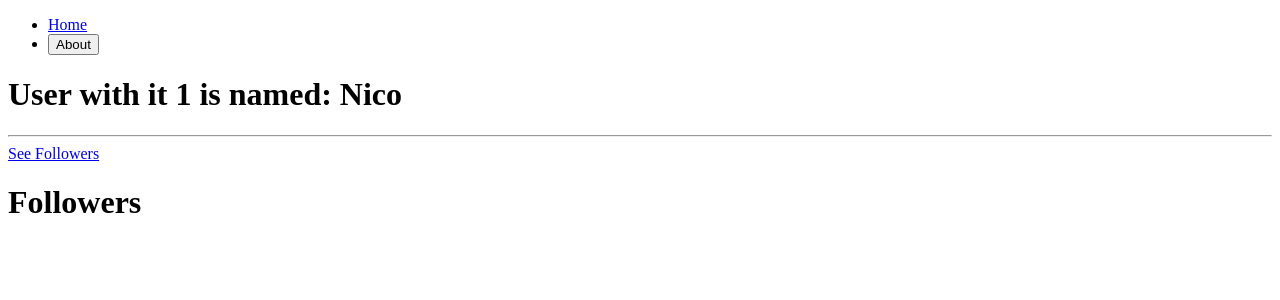
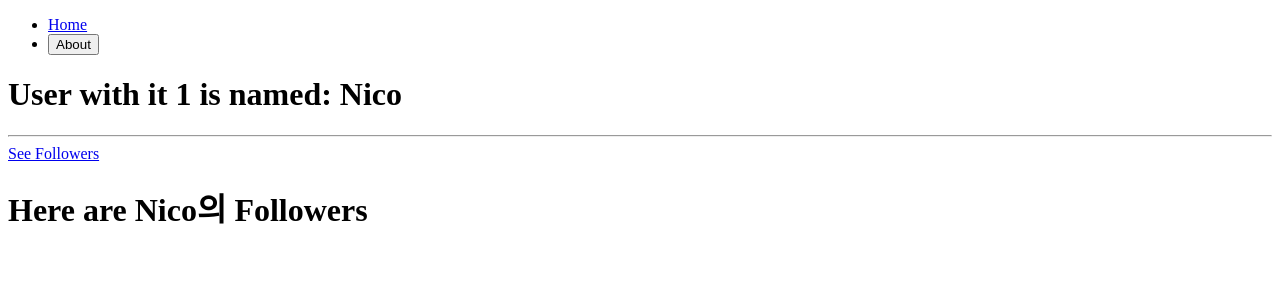
Before and after one commit to WithYourLanguage/resat-master-class, a React (Create React App) app: page /users/1/followers in a window 1280 px wide. Shown: the top 300 px of the page. Built offline with nearby package versions, Linux system fonts and the light colour scheme.

Commit message:
4.7 useOutletContext

```diff
--- a/src/screens/users/Followers.tsx
+++ b/src/screens/users/Followers.tsx
@@ -1,5 +1,13 @@
+import { useOutletContext } from "react-router-dom";
+
+interface IFollowersContext {
+  nameOfMyUser: string;
+}
+
 function Followers() {
-  return <h1>Followers</h1>;
+  const { nameOfMyUser } = useOutletContext<IFollowersContext>();
+  console.log(nameOfMyUser);
+  return <h1>Here are {nameOfMyUser}의 Followers</h1>;
 }
 
 export default Followers;
--- a/src/screens/users/User.tsx
+++ b/src/screens/users/User.tsx
@@ -12,7 +12,7 @@ function User() {
       </h1>
       <hr />
       <Link to="followers">See Followers</Link>
-      <Outlet />
+      <Outlet context={{ nameOfMyUser: users[Number(userId) - 1].name }} />
     </div>
   );
 }
```
